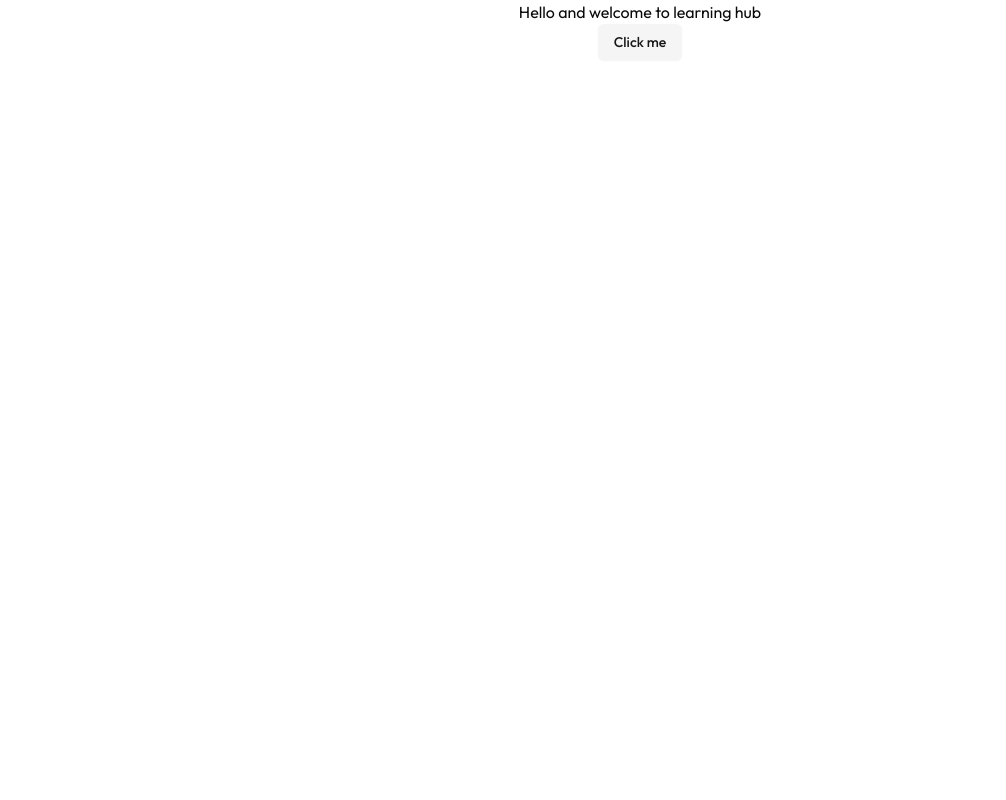
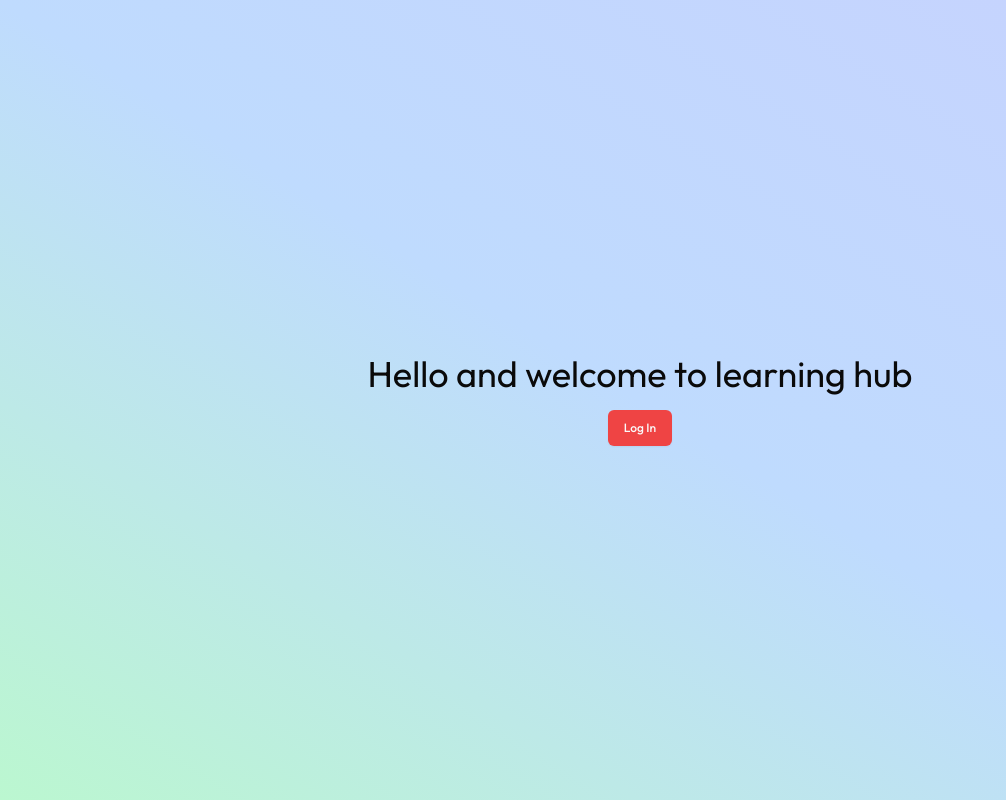
Before and after one commit to Vivek-736/AI-learning-hub, a Next.js app: page / in a window 1280 px wide. Shown: the whole page, without its empty margins (0-1006 px from the left). Built offline with nearby package versions, Linux system fonts and the light colour scheme; no server answers.

Commit message:
clerk setup done along with userdata being saved to the database

```diff
--- /dev/null
+++ b/app/(auth)/layout.tsx
@@ -0,0 +1,9 @@
+const AuthLayout = ({ children }: { children: React.ReactNode }) => {
+    return (
+        <div className="flex items-center justify-center h-screen">
+            {children}
+        </div>
+    );
+};
+
+export default AuthLayout;
--- /dev/null
+++ b/app/(auth)/sign-in/[[...sign-in]]/page.tsx
@@ -0,0 +1,5 @@
+import { SignIn } from "@clerk/nextjs";
+
+export default function Page() {
+  return <SignIn />;
+}
--- /dev/null
+++ b/app/(auth)/sign-up/[[...sign-up]]/page.tsx
@@ -0,0 +1,5 @@
+import { SignUp } from "@clerk/nextjs";
+
+export default function Page() {
+  return <SignUp />;
+}
--- a/app/layout.tsx
+++ b/app/layout.tsx
@@ -1,6 +1,8 @@
 import type { Metadata } from "next";
 import { Outfit } from "next/font/google";
 import "./globals.css";
+import { ClerkProvider } from "@clerk/nextjs";
+import Provider from "@/components/providers/provider";
 
 const outfit = Outfit({ subsets: ["latin"] });
 
@@ -16,8 +18,14 @@ export default function RootLayout({
   children: React.ReactNode;
 }>) {
   return (
-    <html lang="en">
-      <body className={outfit.className}>{children}</body>
-    </html>
+    <ClerkProvider>
+      <html lang="en">
+        <body className={outfit.className}>
+          <Provider>
+            {children}
+          </Provider>
+        </body>
+      </html>
+    </ClerkProvider>
   );
 }
--- a/app/page.tsx
+++ b/app/page.tsx
@@ -1,15 +1,17 @@
+"use client";
 import { Button } from "@/components/ui/button";
+import { UserButton } from "@clerk/nextjs";
+import { redirect } from "next/navigation";
 
 export default function Home() {
   return (
     <>
-      <div className="flex items-center justify-center flex-col">
-        <h1>
-          Hello and welcome to learning hub
-        </h1>
-        <Button variant={"secondary"}>
-          Click me
+      <div className="flex bg-gradient-to-tr from-green-200 via-blue-200 h-screen to-indigo-200 items-center justify-center flex-col gap-y-4">
+        <h1 className="text-4xl">Hello and welcome to learning hub</h1>
+        <Button variant={"destructive"} className="text-xs p-4" onClick={() => redirect("/sign-in")}>
+          Log In
         </Button>
+        <UserButton />
       </div>
     </>
   );
--- /dev/null
+++ b/components/providers/provider.tsx
@@ -0,0 +1,44 @@
+"use client";
+import { db } from "@/configs/db";
+import { USER_TABLE } from "@/configs/schema";
+import { useUser } from "@clerk/nextjs";
+import { eq } from "drizzle-orm";
+import React, { useEffect } from "react";
+
+function provider({ children }: { children: React.ReactNode }) {
+  // eslint-disable-next-line react-hooks/rules-of-hooks
+  const { user } = useUser();
+
+  // eslint-disable-next-line react-hooks/rules-of-hooks
+  useEffect(() => {
+    // eslint-disable-next-line @typescript-eslint/no-unused-expressions
+    user && CheckIsNewUser();
+  // eslint-disable-next-line react-hooks/exhaustive-deps
+  }, [user]);
+
+  const CheckIsNewUser = async () => {
+    const result = await db
+      .select()
+      .from(USER_TABLE)
+      .where(
+        eq(USER_TABLE.email, user?.primaryEmailAddress?.emailAddress || "")
+      );
+    // console.log(result);
+
+    if (result.length === 0) {
+      // eslint-disable-next-line @typescript-eslint/no-unused-vars
+      const userRes = await db
+        .insert(USER_TABLE)
+        .values({
+          userName: user?.fullName || "",
+          email: user?.primaryEmailAddress?.emailAddress || "",
+        })
+        .returning({ id: USER_TABLE.id });
+    //   console.log(userRes);
+    }
+  };
+
+  return <div>{children}</div>;
+}
+
+export default provider;
--- a/package.json
+++ b/package.json
@@ -9,6 +9,7 @@
     "lint": "next lint"
   },
   "dependencies": {
+    "@clerk/nextjs": "^6.11.1",
     "@neondatabase/serverless": "^0.10.4",
     "@radix-ui/react-slot": "^1.1.2",
     "class-variance-authority": "^0.7.1",
```
Also changed, not shown: middleware.ts (added, +14 -0 lines), 1 other file (tests, documents, lock files or other folders).
